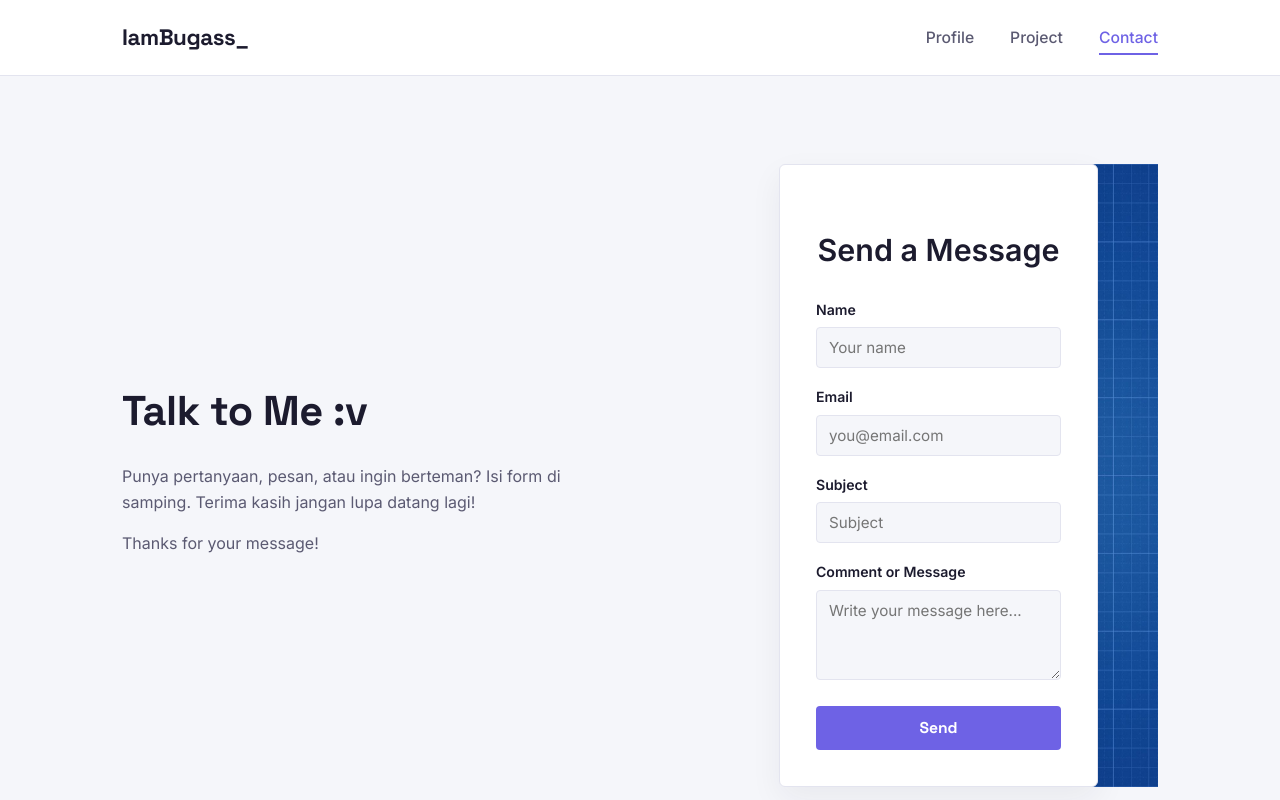
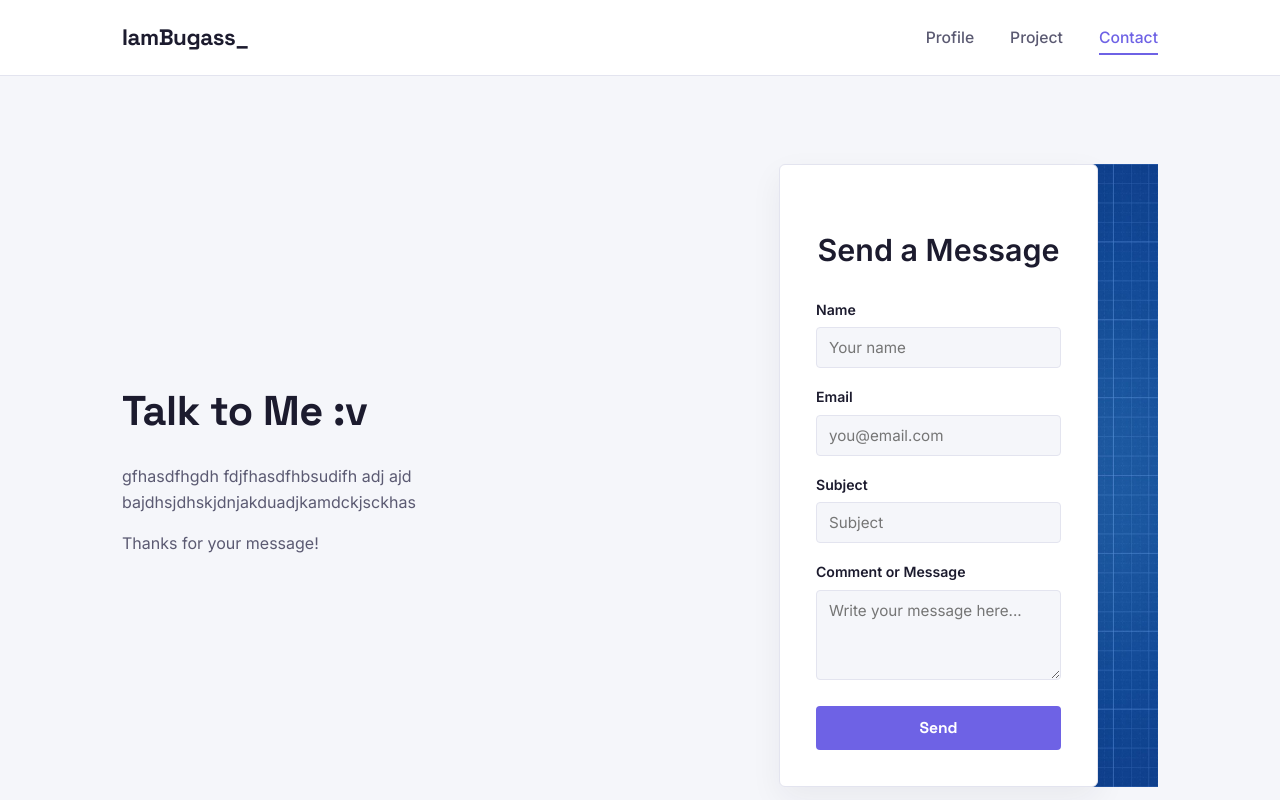
Before and after one commit to greenhat-77/blog-pribadi, a plain HTML site: page HTML/contact.html in a window 1280 px wide. Shown: the top 800 px of the page. Drawn offline with Linux system fonts and the light colour scheme.

Commit message:
update contact page text content

```diff
--- a/HTML/contact.html
+++ b/HTML/contact.html
@@ -303,8 +303,7 @@ p{ color: var(--ink-soft); margin: 0 0 16px; max-width: 62ch; }
           <h1 class="eyebrow-free-heading">Talk to Me :v</h1>
           <!-- TEKS -->
           <p>
-            Punya pertanyaan, pesan, atau ingin berteman? Isi form di samping.
-            Terima kasih jangan lupa datang lagi!
+            gfhasdfhgdh fdjfhasdfhbsudifh adj ajd bajdhsjdhskjdnjakduadjkamdckjsckhas
           </p>
           <!-- TEKS -->
           <p>Thanks for your message!</p>
```
